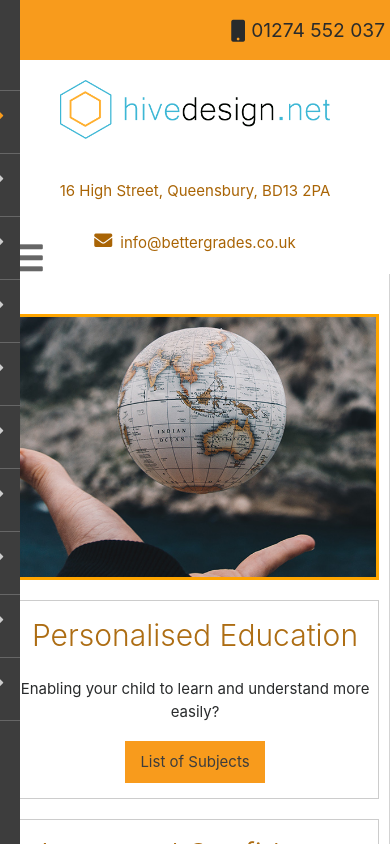
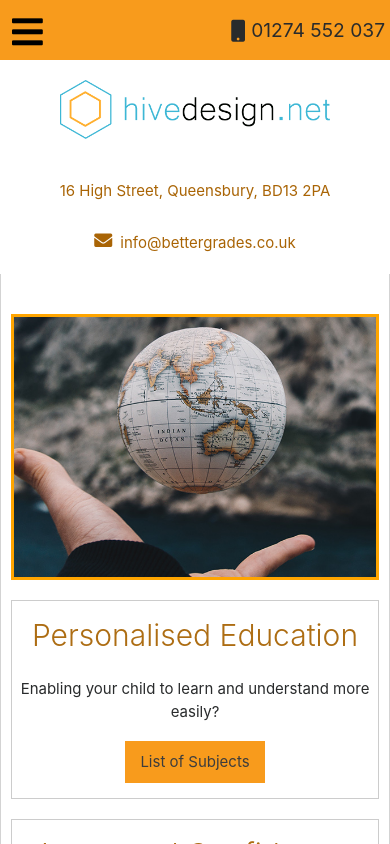
Before and after one commit to twilightcreations/WelcomeWebsite, an Angular app: page / in a window 390 px wide. Shown: the top 844 px of the page. Built offline with nearby package versions, Linux system fonts and the light colour scheme.

Commit message:
mobile meny working

```diff
--- a/src/app/main-menu/main-menu.component.html
+++ b/src/app/main-menu/main-menu.component.html
@@ -1,8 +1,8 @@
-<div class="toggle-menu"><i class="fa fa-bars" aria-hidden="true"></i></div>
+<div class="toggle-menu"  (click)="mnuStatus=!mnuStatus"><i class="fa fa-bars" aria-hidden="true" ></i></div>
 
-<nav class="main-menu">
+<nav class="main-menu" [ngClass]="mnuStatus ? 'open' : ''">
   <ul>
-    <li class="toggle-close">
+    <li class="toggle-close" (click)="mnuStatus=!mnuStatus">
       <a href="#">
         <i class="fa fa-times" aria-hidden="true"></i>Close</a>
     </li>
--- a/src/app/main-menu/main-menu.component.scss
+++ b/src/app/main-menu/main-menu.component.scss
@@ -3,18 +3,17 @@
 //  THIS NEEDS MOVING TO THE ITS OWN COMPONENT AND NEEDS TO BE OUTSITE THE PAGE STRUCTURE
 .toggle-menu {
 	display:inline-block;
-	position: fixed;
+	position: absolute;
 	z-index:1001;
 	left:0;
+	top:0;
 	padding:6px 8px 8px 12px;
-	margin-top:-48px;
-	color:#666;
+	color:#000;
 	font-size: 2.2rem;
 	:hover {
 		cursor:pointer;
 	}
 }
-
 
 @media screen and (min-width: 700px) {
     .toggle-menu, .main-menu .toggle-close, .main-menu .desktop-only {
@@ -41,22 +40,11 @@
 
 
 
-
-
-
-
-
-
-
-
-
-
-
 .main-menu  {
 	position:fixed;
 	height: 100%;
 	top:0;
-	left:-280px;
+	left:-300px;
 	width:300px;
 	background: white;
 	z-index: 1001;
@@ -69,10 +57,11 @@
 	transition-timing-function: cubic-bezier(0, 1, 0.5, 1);
 
 	.toggle-close {
-		color:#666;
+		color:#fff;
 		position: relative;
 		a {
-			padding:28px 8px 26px 50px;
+			color:#fff;
+			padding:16px 8px 14px 50px;
 		}
 		i {
 			font-size: 30px;
```
Also changed, not shown: 1 other file (tests, documents, lock files or other folders).
